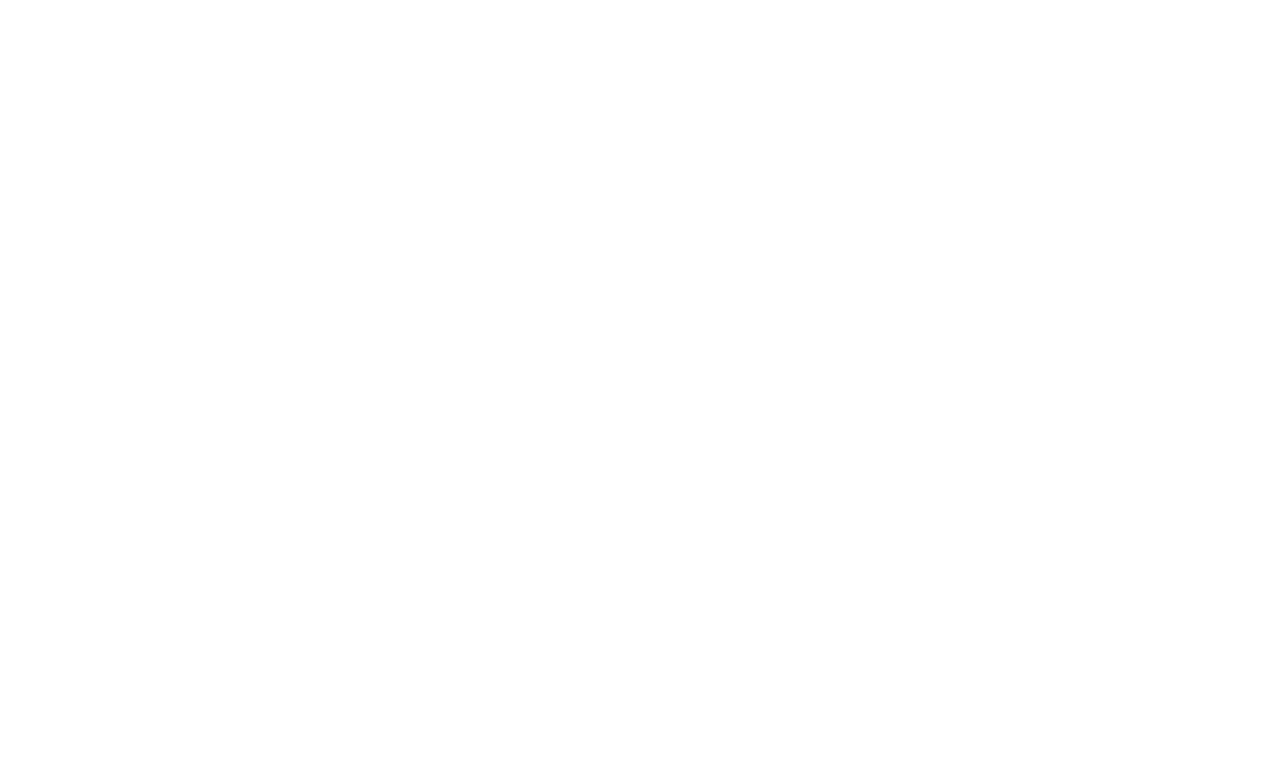
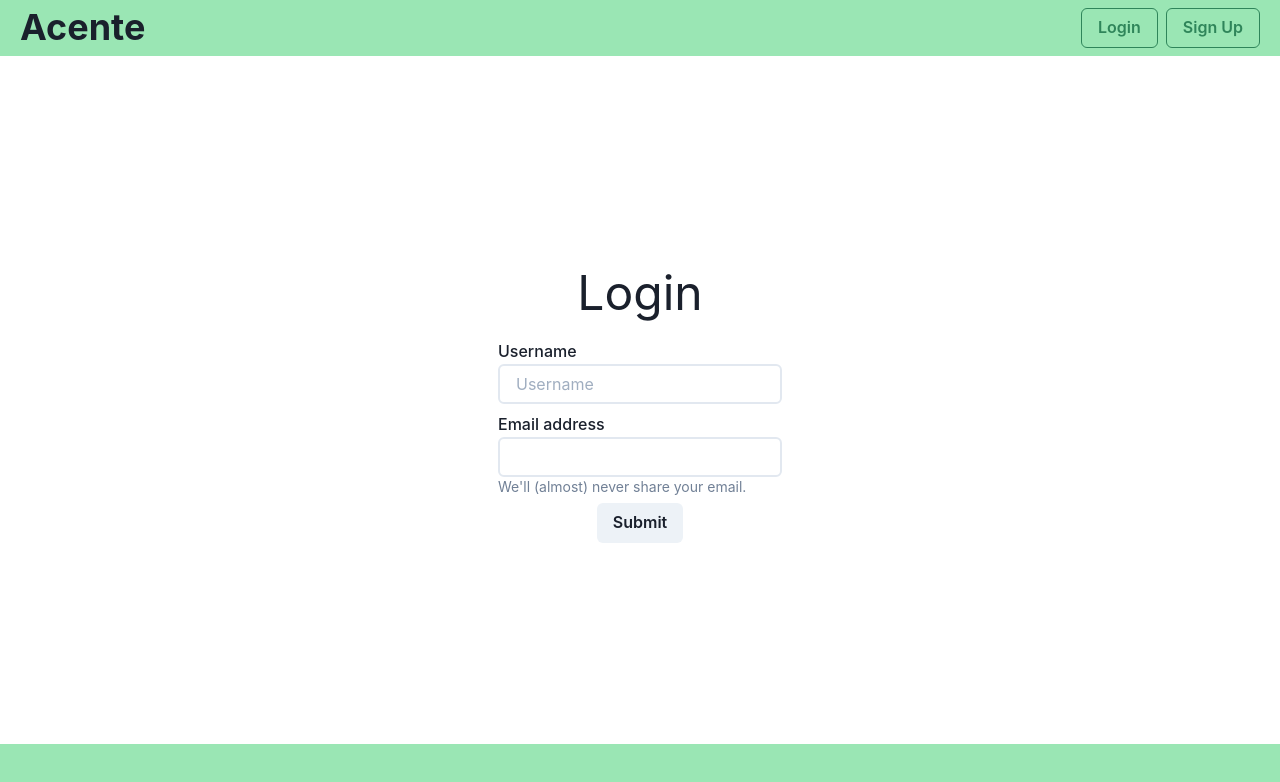
Before and after one commit to utmgdsc/Acente, a React (Create React App) app in the folder frontend/: page /login in a window 1280 px wide. Shown: the top 782 px of the page. Built offline with nearby package versions, Linux system fonts and the light colour scheme.

Commit message:
Finished User Story 3

```diff
--- a/frontend/src/App.js
+++ b/frontend/src/App.js
@@ -15,6 +15,12 @@
         <Switch>
           <Route exact path="/" component={login} />
         </Switch>
+        <Switch>
+          <Route exact path="/signup" component={signup} />
+        </Switch>
+        <Switch>
+          <Route exact path="/login" component={login} />
+        </Switch>
       </BrowserRouter>
       </IntlProvider>
 		</ChakraProvider>
--- /dev/null
+++ b/frontend/src/Footer.js
@@ -0,0 +1,17 @@
+import React, { Component } from 'react'
+import {
+    HStack,
+  } from "@chakra-ui/react"
+
+class Footer extends Component {
+
+    render() {
+        return (
+            <HStack backgroundColor="#9AE6B4" height="7vh" >
+
+            </HStack>
+        )
+    }
+}
+
+export default Footer
--- a/frontend/src/Form.js
+++ b/frontend/src/Form.js
@@ -17,7 +17,7 @@
     render() {
         return (
 
-                <VStack height="100vh" position="relative" justifyContent="center">
+                <VStack height="86vh" position="relative" justifyContent="center">
                     <Flex direction="column" position="relative" justifyContent="center">
                         <Center fontSize="5xl" mb="10px">{this.props.value}</Center>
                         <FormControl id="username">
--- /dev/null
+++ b/frontend/src/NavBar.js
@@ -0,0 +1,42 @@
+import React, { Component } from 'react'
+import { useHistory } from 'react-router-dom';
+import {
+    Button, HStack, Heading
+  } from "@chakra-ui/react"
+
+
+const NavBar = () => {
+    let history = useHistory();
+
+    const handleSignUpClick = () => {
+        history.push('/signup')
+    }
+
+    const handleLoginClick = () => {
+        history.push('/login')
+    }
+
+    return (
+        <HStack spacing="20px" backgroundColor="#9AE6B4" height="7vh" paddingRight="20px" paddingLeft="20px" width="100%">
+            <HStack justifyContent="flex-start" width="50%">
+                {/* <Button>
+                    <Img src="../public/acenteIcon.png"/>
+                </Button> */}
+                <Heading as="h2" size="xl">Acente</Heading>
+            </HStack>
+
+            <HStack justifyContent="flex-end" width="50%">
+                <Button colorScheme="green" variant="outline" onClick={handleLoginClick}>
+                    Login
+                </Button>
+                <Button colorScheme="green" variant="outline" onClick={handleSignUpClick}>
+                    Sign Up
+                </Button>
+            </HStack>
+
+
+        </HStack>
+    )
+}
+
+export default NavBar;
--- a/frontend/src/login.js
+++ b/frontend/src/login.js
@@ -1,11 +1,17 @@
 import { Flex, Center } from '@chakra-ui/layout'
 import React, { Component } from 'react'
+import Footer from './Footer.js'
 import Form from './Form.js'
+import NavBar from './NavBar.js'
 
 export class login extends Component {
     render() {
         return (
-            <Form value="Login"/>
+            <div id="loginPage">
+                <NavBar/>
+                <Form value="Login"/>
+                <Footer/>
+            </div>
         )
     }
 }
--- a/frontend/src/signup.js
+++ b/frontend/src/signup.js
@@ -1,11 +1,17 @@
 import { Flex, Center } from '@chakra-ui/layout'
 import React, { Component } from 'react'
 import Form from './Form.js'
+import NavBar from './NavBar.js'
+import Footer from './Footer.js'
 
 export class login extends Component {
     render() {
         return (
-            <Form value="Sign Up"/>
+            <div id="signUpPage">
+                <NavBar/>
+                <Form value="Sign Up"/>
+                <Footer/>
+            </div>
         )
     }
 }
```
